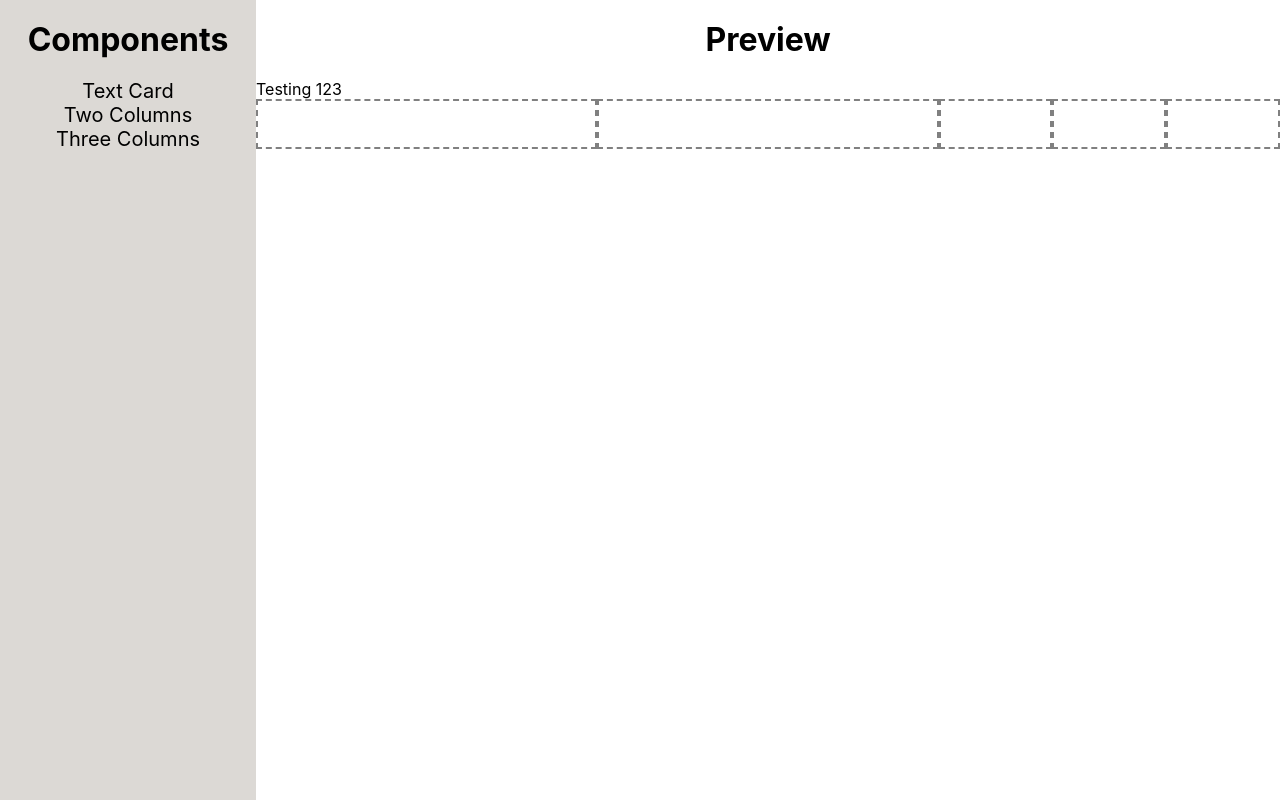
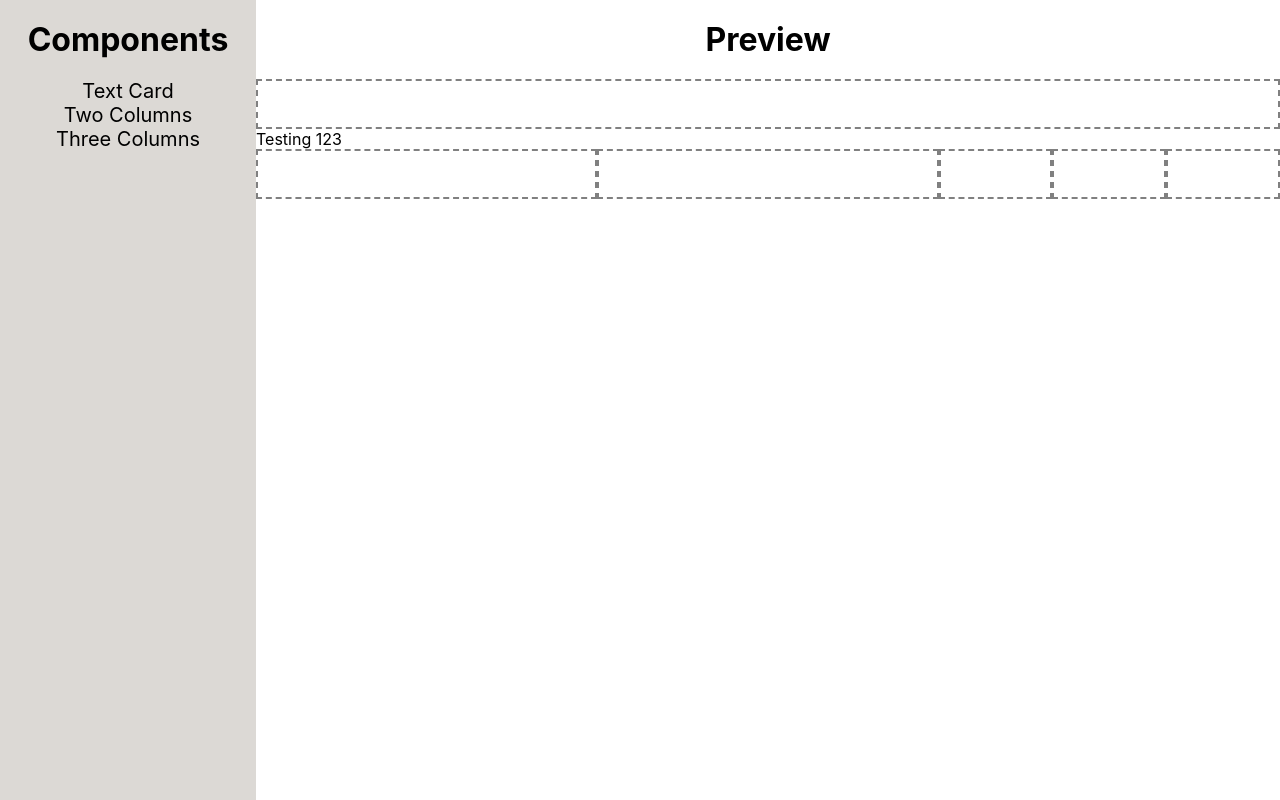
Before and after one commit to daryanka/pagebuilder, a React (Create React App) app: page / in a window 1280 px wide. Built offline with nearby package versions, Linux system fonts and the light colour scheme.

Commit message:
fixed issue with first index dropping

```diff
--- a/src/App.css
+++ b/src/App.css
@@ -36,6 +36,8 @@
 .App .droppable {
   height: 50px;
   border: 2px dashed gray;
+  text-overflow: "...";
+  overflow: hidden;
 }
 .App .droppable.is-over {
   background: rgba(0, 0, 0, 0.1);
--- a/src/App.js
+++ b/src/App.js
@@ -59,8 +59,7 @@ function App() {
             {CardList.map((el, i) => (
               <Card
                 key={el.type}
-                name={el.name}
-                type={el.type}
+                {...el}
               />
             ))}
           </div>
@@ -69,24 +68,10 @@ function App() {
         <div className={"right-panel"}>
           <h1>Preview</h1>
           <div className={"preview-section"}>
-            {/*{state.length === 0 ? (*/}
-            {/*  <DroppableSection/>*/}
-            {/*) : (*/}
-            {/*  state.map((el, index) => {*/}
-            {/*    return(*/}
-            {/*      <React.Fragment key={`list-${index}`}>*/}
-            {/*        {index === 0 && <DroppableSection index={index} above={true}/>}*/}
-            {/*        {el.type}*/}
-            {/*        <DroppableSection index={index} above={false}/>*/}
-            {/*      </React.Fragment>*/}
-            {/*    )*/}
-            {/*  })*/}
-            {/*)}*/}
-
-            {state.length === 0 ? (
+            {state.data.length === 0 ? (
               <DroppableSection/>
             ) : (
-              state.map((el, index) => {
+              state.data.map((el, index) => {
                 return renderListWithChildren([index], el)
               })
             )}
@@ -100,7 +85,7 @@ function App() {
 const renderListWithChildren = (runningIndex, currentElement) => {
   if (currentElement.children) {
     return(
-      <div className={currentElement.wrapperClassName}>
+      <div key={JSON.stringify(runningIndex)} className={currentElement.wrapperClassName}>
         {currentElement.children.map((el, index) => {
           return renderListWithChildren([...runningIndex, index], el)
         })}
@@ -115,13 +100,13 @@ const renderItemFromObj = (obj, runningIndex) => {
   switch (obj.type) {
     case TextType:
       return(
-        <SectionWrapper>
+        <SectionWrapper key={JSON.stringify(runningIndex)}>
           <p>Testing 123</p>
         </SectionWrapper>
       )
     case DroppableArea:
       return(
-        <SectionWrapper>
+        <SectionWrapper key={JSON.stringify(runningIndex)}>
             <DroppableSection runningIndex={runningIndex} />
         </SectionWrapper>
       )
@@ -130,6 +115,4 @@ const renderItemFromObj = (obj, runningIndex) => {
   }
 }
 
-//index={[1,3,5,1]}
-
 export default App;
--- a/src/App.scss
+++ b/src/App.scss
@@ -41,6 +41,8 @@
   .droppable {
     height: 50px;
     border: 2px dashed gray;
+    text-overflow: "...";
+    overflow: hidden;
     &.is-over {
       background: rgba(0,0,0,0.1);
     }
--- a/src/Components/Cards/Card.js
+++ b/src/Components/Cards/Card.js
@@ -8,7 +8,8 @@ const Card = (props) => {
   const [dragProps, dragRef, preview] = useDrag({
     item: {
       type: props.type,
-      children: props.children ? props.children : null
+      children: props.children ? props.children : null,
+      wrapperClassName: props.wrapperClassName ? props.wrapperClassName : null,
     },
     collect: (monitor) => ({
       isDragging: !!monitor.isDragging(),
--- a/src/Components/DroppableSection.js
+++ b/src/Components/DroppableSection.js
@@ -13,7 +13,6 @@ const DroppableSection = ({runningIndex, above}) => {
       cardType: monitor.getItemType()
     }),
     drop: item => {
-      console.log(runningIndex)
       dispatch({
         type: CHANGE_TYPE,
         runningIndex: runningIndex,
@@ -38,7 +37,7 @@ const DroppableSection = ({runningIndex, above}) => {
 
   return (
     <div
-      className={`droppable ${isOver && canDrop && "is-over"}`}
+      className={`droppable ${(isOver && canDrop) ? "is-over" : ""}`}
       ref={dropRef}
     >
       {renderPreview()}
@@ -50,7 +49,7 @@ export default DroppableSection;
 
 
 const textTypePreviewJSX = (
-  <p>
+  <p className={"text-type-preview"}>
     Lorem ipsum dolor sit amet, consectetur adipisicing
     elit. Ab autem, beatae dolor doloribus error
     fuga fugit incidunt libero maiores officia quis.
--- a/src/DropContext.js
+++ b/src/DropContext.js
@@ -15,7 +15,7 @@ const reducer = (state, action) => {
     case SET_STATE:
       return action.payload
     case CHANGE_TYPE:
-      const DeepStateCopy = _.cloneDeep(state);
+      const DeepStateCopy = _.cloneDeep(state.data);
 
       let str = ""
       _.forEach(runningIndex, (el,index) => {
@@ -27,16 +27,25 @@ const reducer = (state, action) => {
         str += `children[${el}]`
       })
 
+
+      if (str !== ""){
         _.set(DeepStateCopy[runningIndex[0]], str, {...payload})
+      } else {
+        DeepStateCopy[runningIndex[0]] = {...payload}
+      }
 
-      return DeepStateCopy
+      return {...state, data: DeepStateCopy}
     default:
       return state
   }
 }
 
 export const DropDataProvider = (props) => {
-  const [state, dispatch] = useReducer(reducer, [
+  const [state, dispatch] = useReducer(reducer, {
+    data: [
+      {
+        type: DroppableArea
+      },
       {
         type: TextType
       },
@@ -69,7 +78,8 @@ export const DropDataProvider = (props) => {
           },
         ]
       },
-  ])
+    ]
+  })
 
   const [isDragging, setIsDragging] = useState(false)
 
```
Lines whose indentation alone changed are shown as unchanged.
